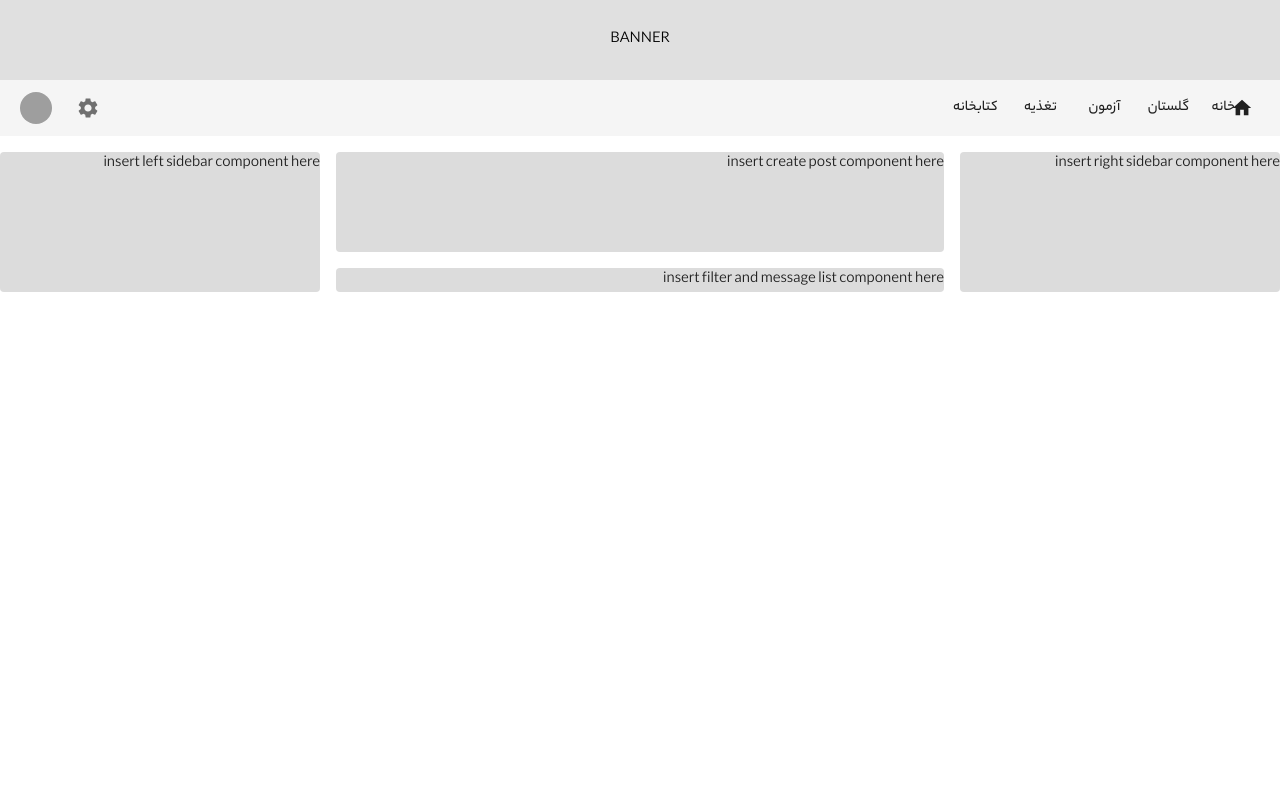
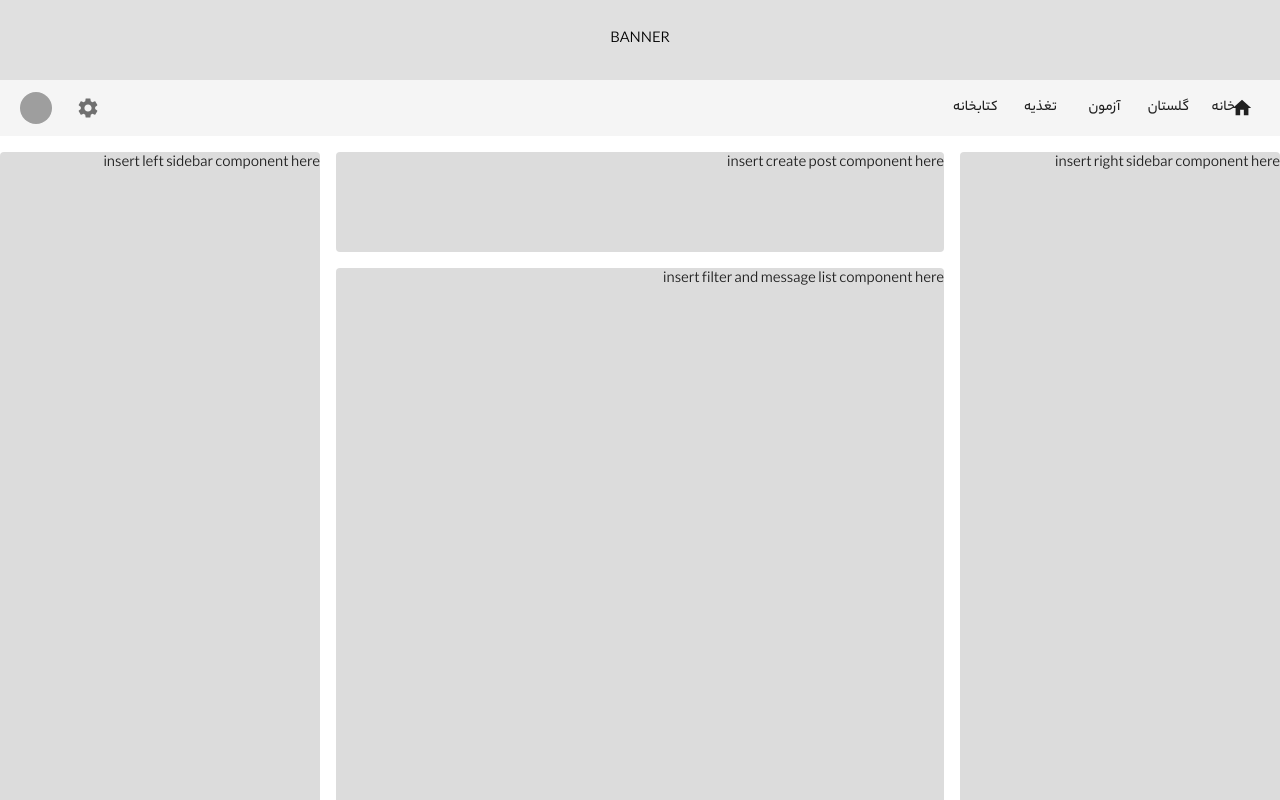
Before and after one commit to UIOOP99/FE_LMS, a React (Create React App) app: page / in a window 1280 px wide. Shown: the top 800 px of the page. Built offline with nearby package versions, Linux system fonts and the light colour scheme; grey boxes are pictures that could not be loaded; what jss-rtl would draw is missing.

Commit message:
fix layout issues

```diff
--- a/src/Scenes/MainPage/index.tsx
+++ b/src/Scenes/MainPage/index.tsx
@@ -6,8 +6,8 @@ import Navbar from "./components/Navbar";
 
 const useStyles = makeStyles({
   gridContainer: {
-    height: '100%',
-    overflow: 'hidden',
+    // height: '100%',
+    // overflow: 'hidden',
   }
 });
 
@@ -27,21 +27,21 @@ const Filler = ({ text, height }: {text:string, height: string}) => (
 const Index = () => {
   const classes = useStyles();
   return (
-    <>
+    <Grid className={classes.gridContainer} container direction="column">
       <Navbar />
       <Spacer spacing={2} orientation="h"/>
-      <Grid className={classes.gridContainer} container>
+      <Grid item xs container wrap="nowrap">
         <Grid item xs={3}>
           <Filler height="100%" text="insert right sidebar component here"/>
         </Grid>
         <Spacer spacing={2} orientation="v"/>
-        <Grid item xs container direction="column">
+        <Grid item xs container direction="column" wrap="nowrap">
           <Grid item>
             <Filler height="100px" text="insert create post component here"/>
           </Grid>
           <Spacer spacing={2} orientation="h"/>
           <Grid item xs>
-            <Filler height="100%" text="insert filter and message list component here"/>
+            <Filler height="700px" text="insert filter and message list component here"/>
           </Grid>
         </Grid>
         <Spacer spacing={2} orientation="v"/>
@@ -49,7 +49,7 @@ const Index = () => {
           <Filler height="100%" text="insert left sidebar component here"/>
         </Grid>
       </Grid>
-    </>
+    </Grid>
   );
 };
 
```
